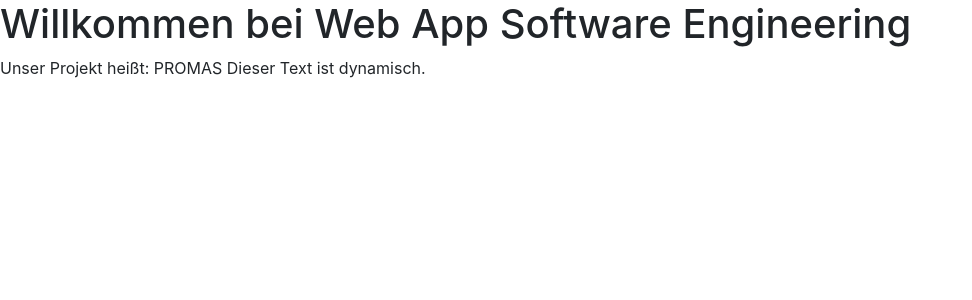
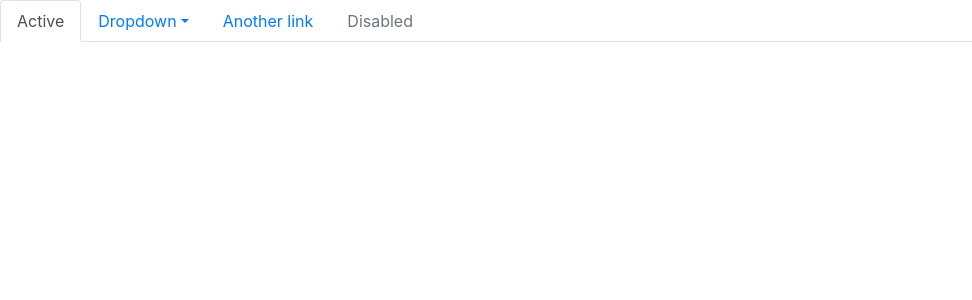
Before and after one commit to m24goller09/Webapplication, an Angular app in the folder AngularForWebApp/: page / in a window 1280 px wide. Shown: the top 300 px of the page, without its empty margins (0-972 px from the left). Built offline with nearby package versions, Linux system fonts and the light colour scheme.

Commit message:
first nav with bootstrap

```diff
--- a/AngularForWebApp/src/app/app.component.html
+++ b/AngularForWebApp/src/app/app.component.html
@@ -1,10 +1,39 @@
-<div class="content">
-	<h1>
-			Willkommen bei {{title}}
-	</h1>
-	<div class="body">
-			Unser Projekt heißt: {{projectName}}
-			Dieser Text ist dynamisch.
-	</div>
-			<router-outlet></router-outlet>
+<!-- Nav tabs -->
+<ul class="nav nav-tabs" id="navId">
+	<li class="nav-item">
+		<a href="#tab1Id" class="nav-link active">Active</a>
+	</li>
+	<li class="nav-item dropdown">
+		<a class="nav-link dropdown-toggle" data-toggle="dropdown" href="#" role="button" aria-haspopup="true"
+					aria-expanded="false">Dropdown</a>
+		<div class="dropdown-menu">
+			<a class="dropdown-item" href="#tab2Id">Action</a>
+			<a class="dropdown-item" href="#tab3Id">Another action</a>
+			<div class="dropdown-divider"></div>
+			<a class="dropdown-item" href="#tab4Id">Action</a>
+		</div>
+	</li>
+	<li class="nav-item">
+		<a href="#tab5Id" class="nav-link">Another link</a>
+	</li>
+	<li class="nav-item">
+		<a href="#" class="nav-link disabled">Disabled</a>
+	</li>
+</ul>
+
+<!-- Tab panes -->
+<div class="tab-content">
+	<div class="tab-pane fade show active" id="tab1Id" role="tabpanel"></div>
+	<div class="tab-pane fade" id="tab2Id" role="tabpanel"></div>
+	<div class="tab-pane fade" id="tab3Id" role="tabpanel"></div>
+	<div class="tab-pane fade" id="tab4Id" role="tabpanel"></div>
+	<div class="tab-pane fade" id="tab5Id" role="tabpanel"></div>
 </div>
+
+<script>
+	$('#navId a').click(e => {
+		e.preventDefault();
+		$(this).tab('show');
+	});
+</script>
+<router-outlet></router-outlet>
--- a/AngularForWebApp/src/app/app.component.ts
+++ b/AngularForWebApp/src/app/app.component.ts
@@ -1,11 +1,13 @@
 import { Component } from '@angular/core';
 
 @Component({
-  selector: 'app-root',
-  templateUrl: './app.component.html',
-  styleUrls: ['./app.component.css']
+		selector: 'app-root',
+		templateUrl: './app.component.html',
+		styleUrls: ['./app.component.css']
 })
 export class AppComponent {
-  title = 'Web App Software Engineering';
-  projectName = 'PROMAS';
+		projectName = 'PROMAS';
+		constructor() {
+			this.projectName = 'test';
+		}
 }
--- a/AngularForWebApp/tslint.json
+++ b/AngularForWebApp/tslint.json
@@ -1,6 +1,11 @@
 {
   "extends": "tslint:recommended",
   "rules": {
+			"indent": [
+					true,
+					"tabs",
+					2
+			],
     "array-type": false,
     "arrow-parens": false,
     "deprecation": {
```
